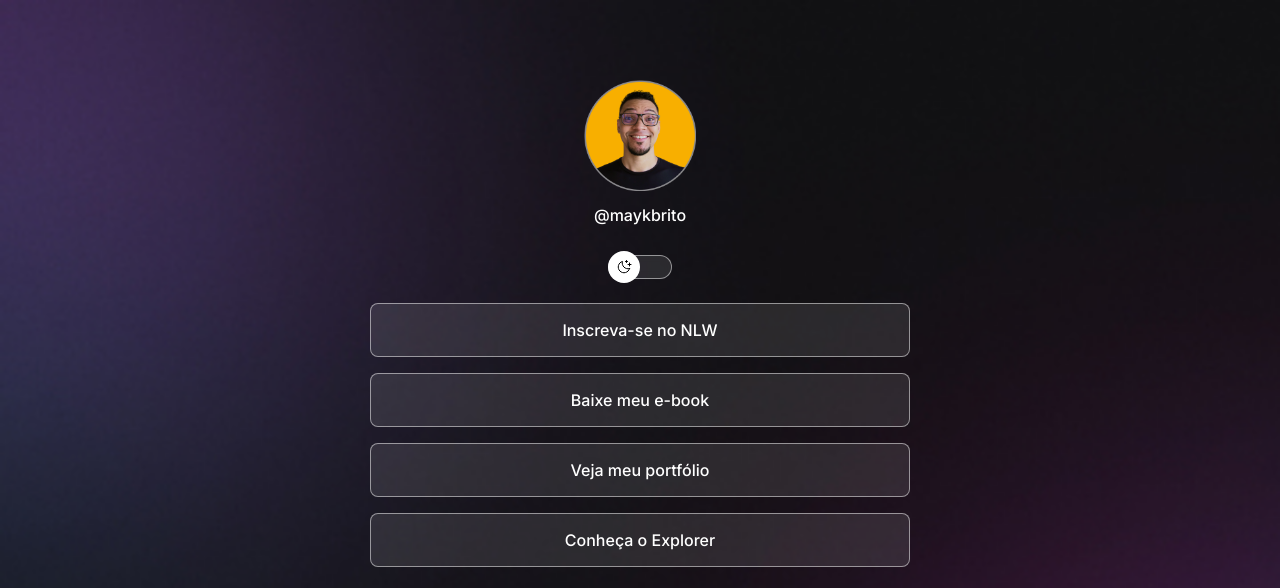
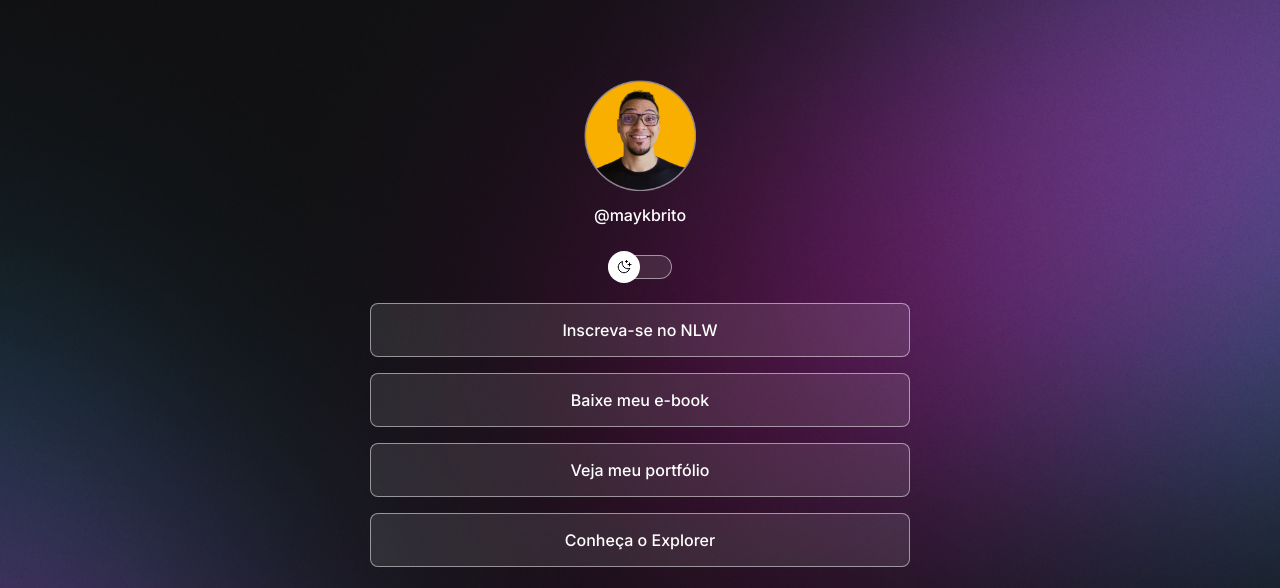
Before and after one commit to InaldoSantos/projeto, a plain HTML site: page index.html in a window 1280 px wide. Shown: the top 588 px of the page. Drawn offline with nearby package versions, Linux system fonts and the light colour scheme.

Commit message:
change background based on media queries

```diff
--- a/style.css
+++ b/style.css
@@ -159,3 +159,14 @@ footer {
     padding: 24px;
     text-align: center;
 }
+
+/* media queries */
+@media (min-width: 700px) {
+    :root {
+        --bg-url: url(./assets/bg-desktop.jpg);
+    }
+
+    .light {
+        --bg-url: url(./assets.bg-desktop-light.jpg);
+    }
+}
```
